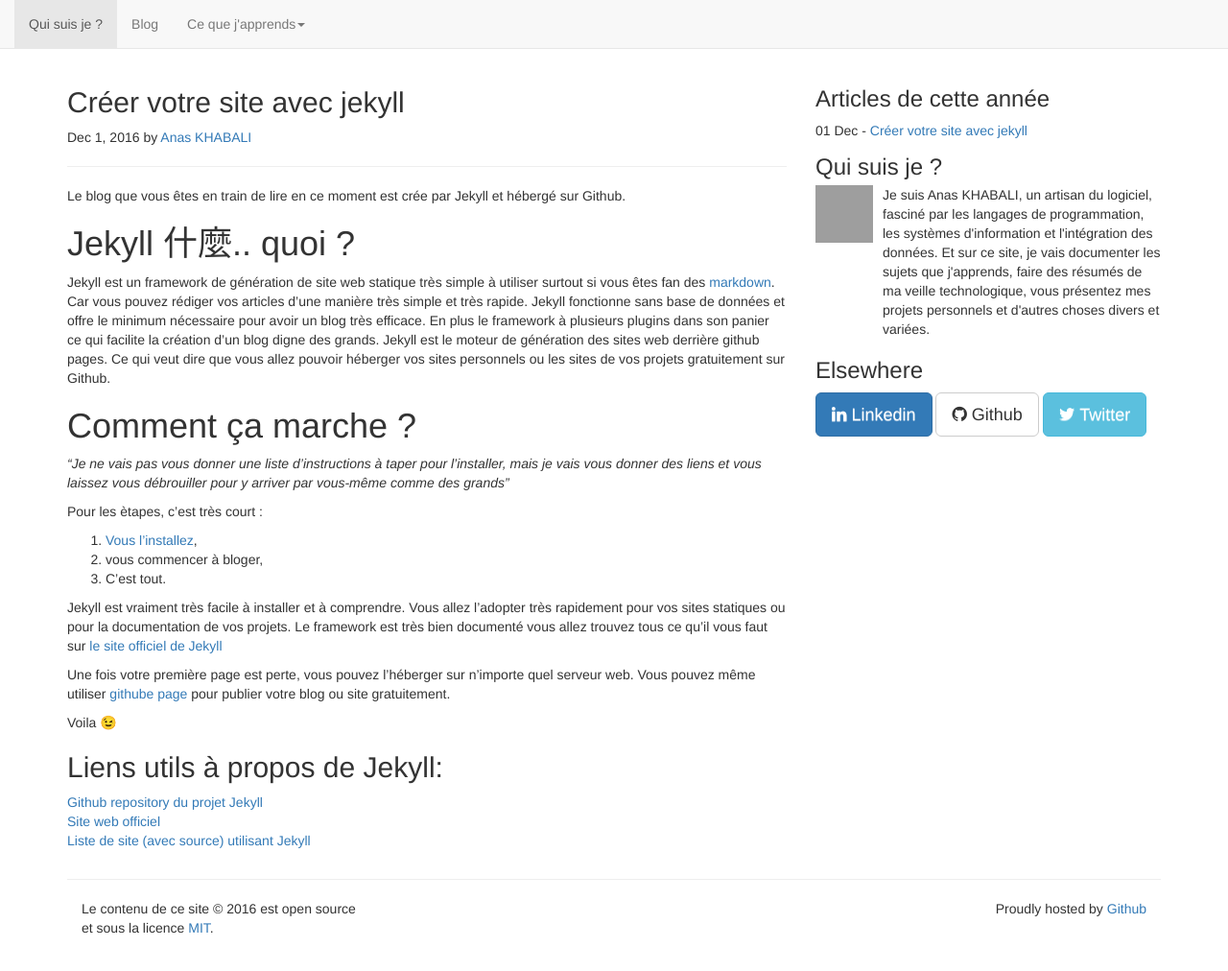
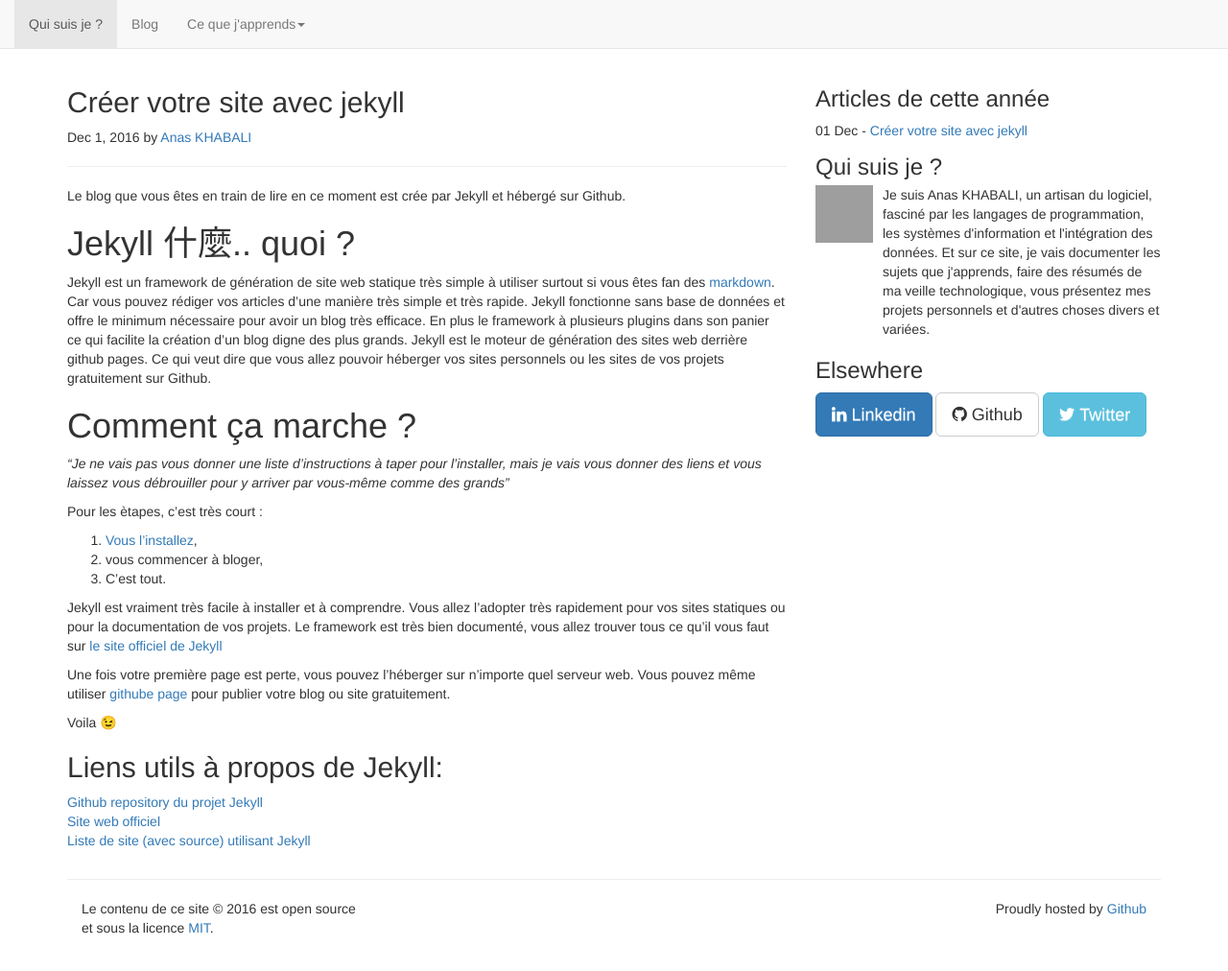
Before and after one commit to khabali/khabali.github.io, a Jekyll site: the page built from _posts/2016-12-01-créer-votre-site-avec-jekyll.markdown, in a window 1280 px wide and 1057 px high. Shown: the top 1012 px of the window at 96% size. Built offline with Jekyll 4.4.1, drawn with Linux system fonts in a browser that asks for light colours; emoji names are drawn with the system emoji font; grey boxes are pictures that could not be loaded.

Commit message:
POST [correction]- créer votre site avec jekyll

```diff
--- a/_posts/2016-12-01-créer-votre-site-avec-jekyll.markdown
+++ b/_posts/2016-12-01-créer-votre-site-avec-jekyll.markdown
@@ -9,7 +9,7 @@
 
 # Jekyll 什麼.. quoi ?
 Jekyll est un framework de génération de site web statique très simple à utiliser surtout si vous êtes fan
-des [markdown](https://fr.wikipedia.org/wiki/Markdown). Car vous pouvez rédiger vos articles d'une manière très simple et très rapide. Jekyll fonctionne sans base de données et offre le minimum nécessaire pour avoir un blog très efficace. En plus le framework à plusieurs plugins dans son panier ce qui facilite la création d'un blog digne des grands.
+des [markdown](https://fr.wikipedia.org/wiki/Markdown). Car vous pouvez rédiger vos articles d'une manière très simple et très rapide. Jekyll fonctionne sans base de données et offre le minimum nécessaire pour avoir un blog très efficace. En plus le framework à plusieurs plugins dans son panier ce qui facilite la création d'un blog digne des plus grands.
 Jekyll est le moteur de génération des sites web derrière github pages. Ce qui veut dire que vous allez pouvoir héberger vos sites personnels ou les sites de vos projets gratuitement sur Github.
 
 # Comment ça marche ?
@@ -22,7 +22,7 @@
 3. C'est tout.
 
 Jekyll est vraiment très facile à installer et à comprendre. Vous allez l'adopter très rapidement pour vos sites statiques ou pour la documentation de vos projets.
-Le framework est très bien documenté vous allez trouvez tous ce qu'il vous faut sur [le site officiel de Jekyll](https://jekyllrb.com/)
+Le framework est très bien documenté, vous allez trouver tous ce qu'il vous faut sur [le site officiel de Jekyll](https://jekyllrb.com/)
 
 Une fois votre première page est perte, vous pouvez l’héberger sur n’importe quel serveur web. Vous pouvez même utiliser [githube page](https://pages.github.com/) pour publier votre blog ou site gratuitement.
 
```
